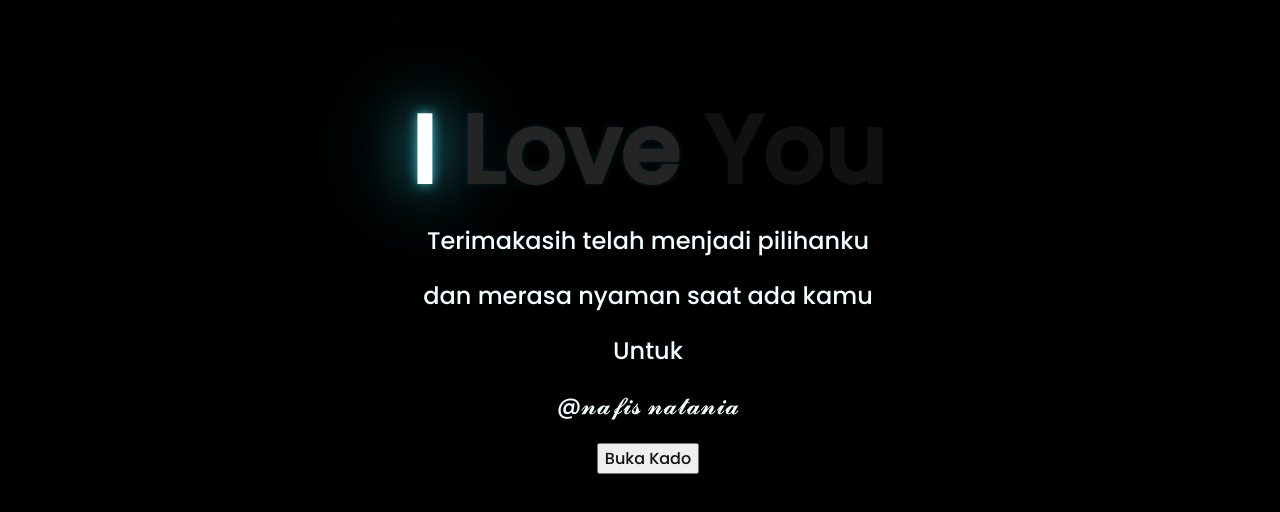
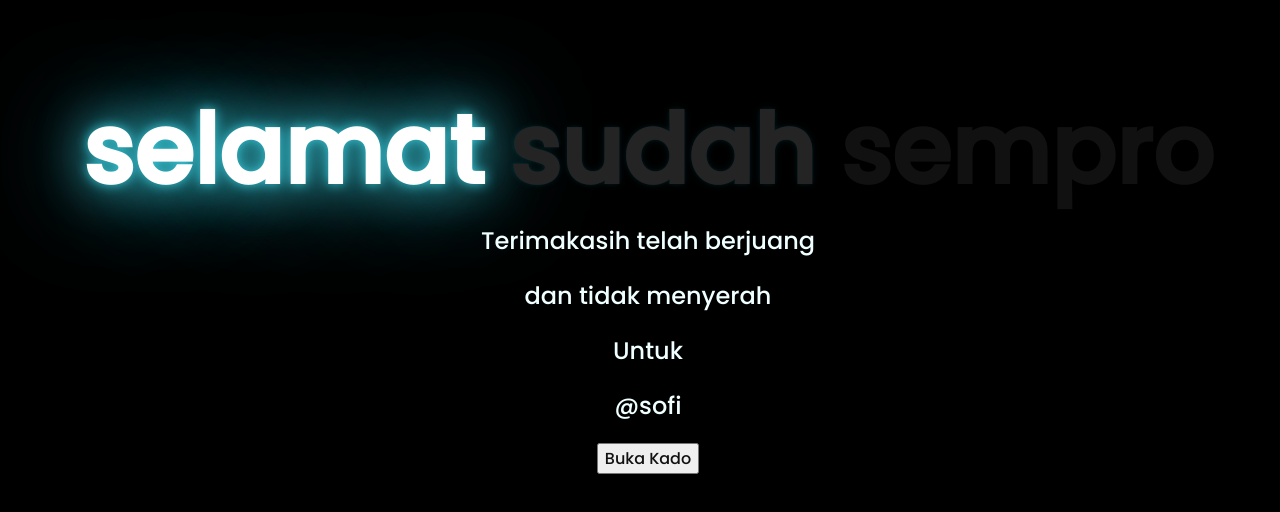
Before and after one commit to kenangan-kkn/kado, a plain HTML site: page index.html in a window 1280 px wide. Shown: the part 132-644 px from the top of the page. Drawn offline with Linux system fonts and the light colour scheme.

Commit message:
Update index.html

```diff
--- a/index.html
+++ b/index.html
@@ -11,22 +11,22 @@
   <body>
     <div class="greetings">
       <!-- silahkan menambah kata sesuai keinginan dengan <span>text...</span -->
-      <span>I</span>
-      <span>Love</span>
-      <span>You</span>
+      <span>selamat</span>
+      <span>sudah</span>
+      <span>sempro</span>
     </div>
     <div class="description">
-      <span>Terimakasih telah menjadi pilihanku  </span>
+      <span>Terimakasih telah berjuang  </span>
     </div>
     <div class="description">
-      <span>dan merasa nyaman saat ada kamu </span>
+      <span>dan tidak menyerah </span>
     </div>
     <div class="description">
       <span>Untuk </span>
     </div>
      <div class="description">
 
-      <span>@𝓷𝓪𝓯𝓲𝓼 𝓷𝓪𝓽𝓪𝓷𝓲𝓪 </span>
+      <span>@sofi </span>
     </div>
     <div class="button">
       <button>
```
